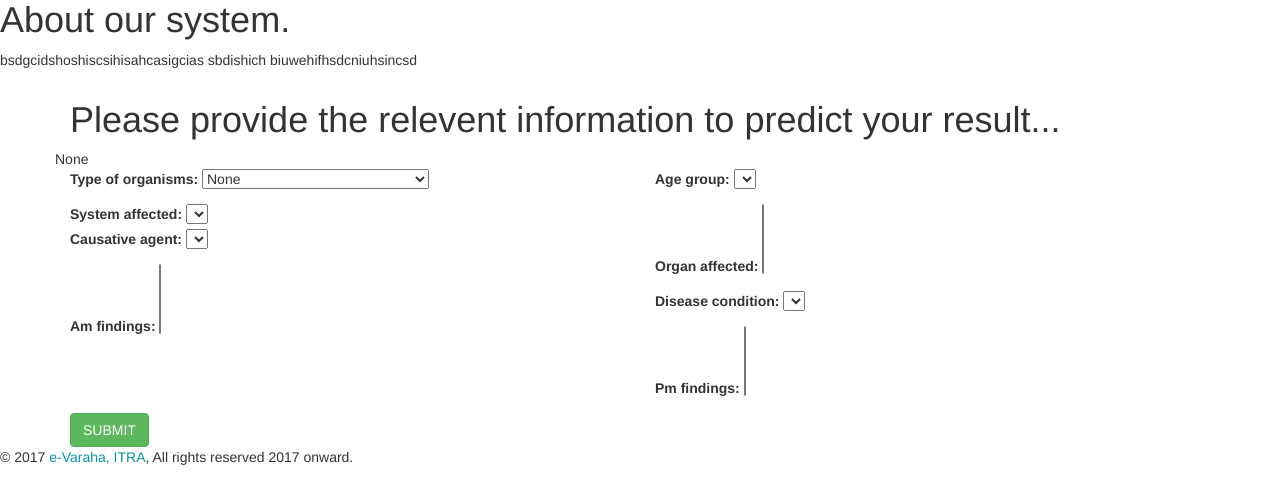
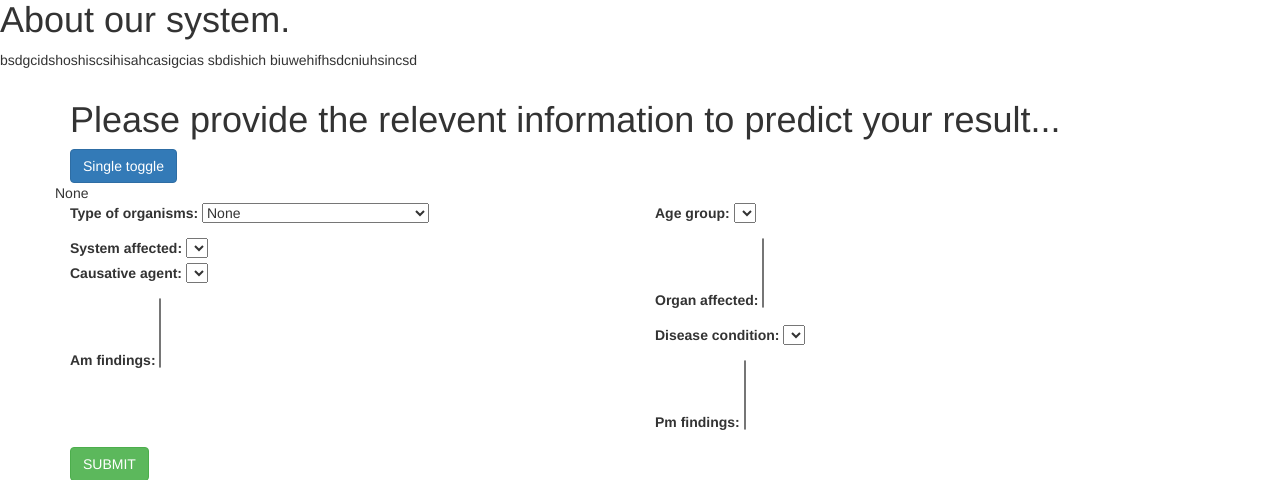
Before and after one commit to nilakanta123/e-varaha, a Django app: page / in a window 1280 px wide. Shown: the part 320-800 px from the top of the page. Run offline with Django 3.2, Linux system fonts and the light colour scheme; data comes from the database, SQL or seed files in the repository; lists and menus that the app fills with data are empty; some libraries are stand-ins or nearby versions.

Commit message:
add toggle s1

```diff
--- a/templates/home.html
+++ b/templates/home.html
@@ -46,6 +46,7 @@
         <h1>Please provide the relevent information to predict your result...</h1>
       </div>
       <!-- <div id = 'message'>Initial text</div> -->
+      <button type="button" class="btn btn-primary" data-toggle="button">Single toggle</button>
 
       <form method="POST" >
         {% csrf_token %}
```
